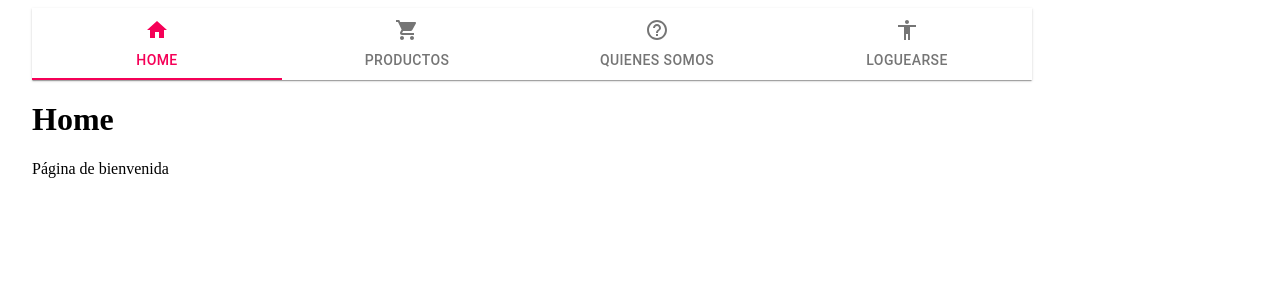
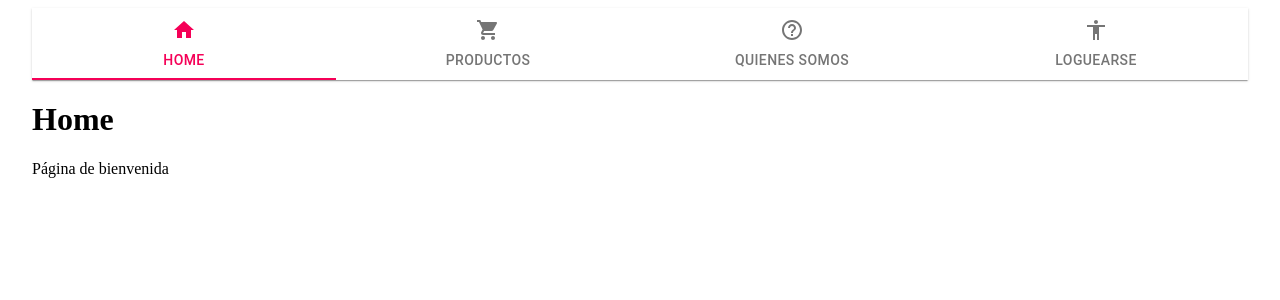
Before and after one commit to JuanQP/uade-ai-tp, a React (Create React App) app: page / in a window 1280 px wide. Shown: the top 300 px of the page. Built offline with nearby package versions, Linux system fonts and the light colour scheme.

Commit message:
Update IconLabelTabs.js

```diff
--- a/src/components/IconLabelTabs.js
+++ b/src/components/IconLabelTabs.js
@@ -14,7 +14,7 @@ import {
 const useStyles = makeStyles({
   root: {
     flexGrow: 1,
-    maxWidth: 1000,
+    maxWidth: 10000,
   },
 });
 
```
